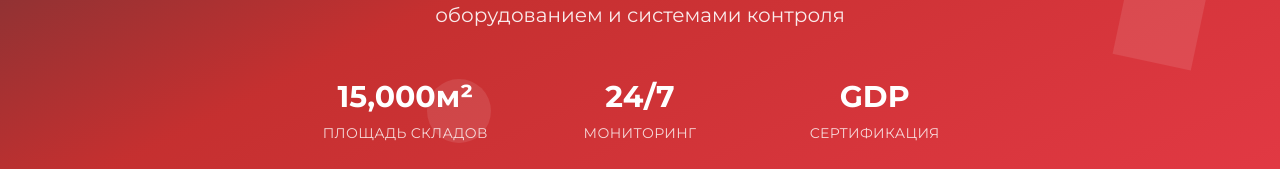
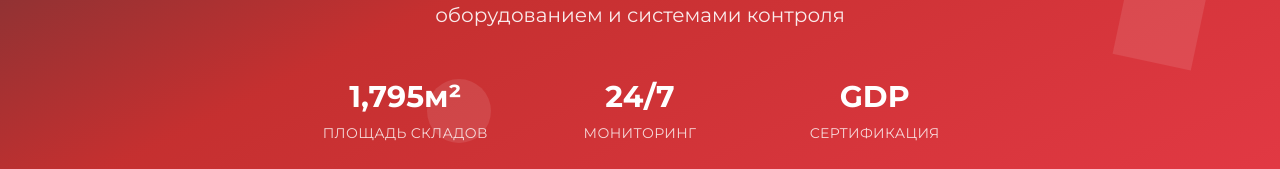
Before and after one commit to Discreeteclectic/fortus-logistics-platform, a React (Vite) app: page /services/storage in a window 1280 px wide. Shown: the part 499-668 px from the top of the page. Built offline with nearby package versions, Linux system fonts and the light colour scheme.

Commit message:
Изменить площадь складов
Обновил площадь складов на странице ответственного хранения до 1795 кв.м.

```diff
--- a/src/pages/Storage.tsx
+++ b/src/pages/Storage.tsx
@@ -136,7 +136,7 @@ const Storage = () => {
             {/* Stats */}
             <div className="grid grid-cols-3 gap-8 mt-12 max-w-2xl mx-auto">
               <div className="text-center">
-                <div className="text-3xl font-black text-white mb-2">15,000м²</div>
+                <div className="text-3xl font-black text-white mb-2">1,795м²</div>
                 <div className="text-white/80 text-sm uppercase tracking-wide">Площадь складов</div>
               </div>
               <div className="text-center">
```
